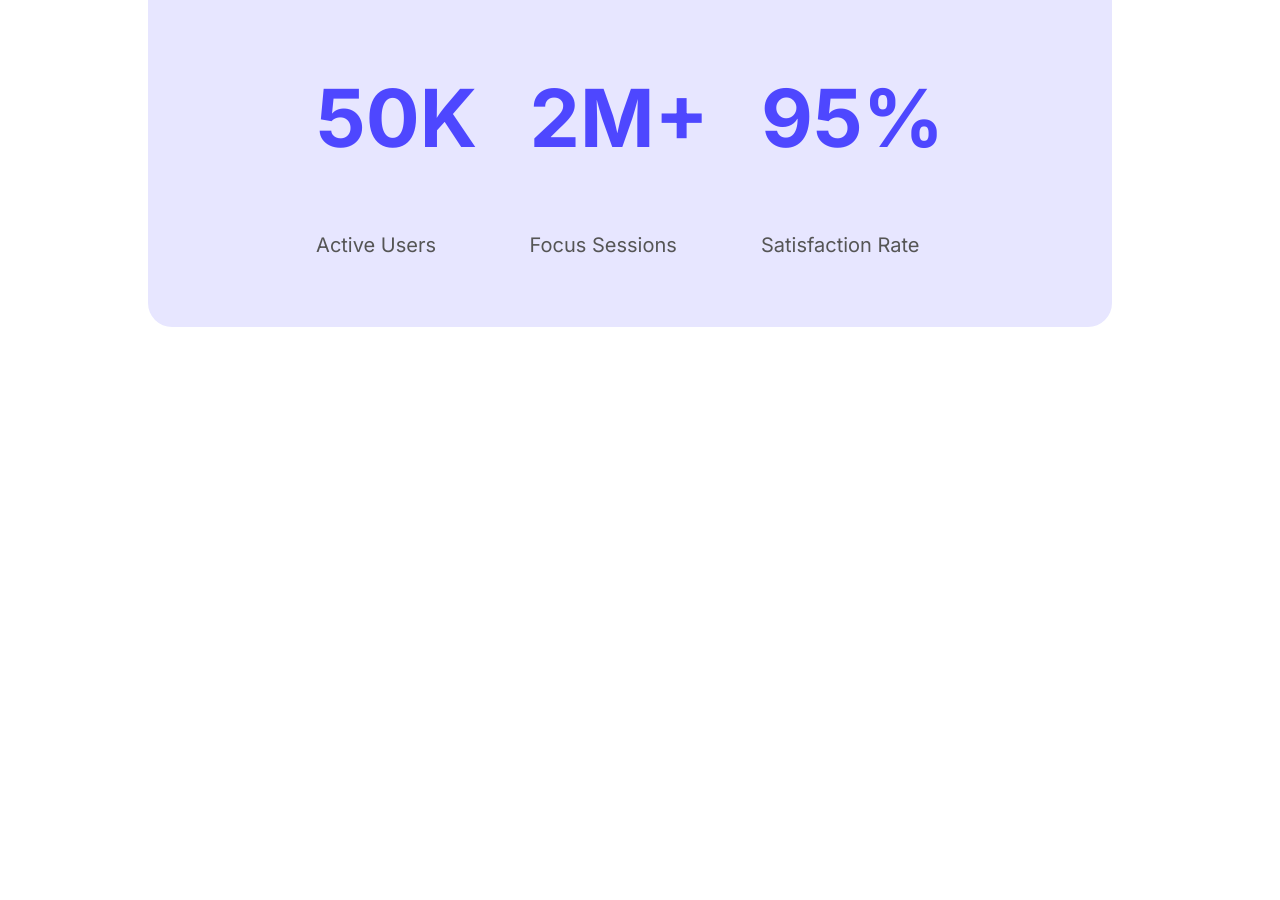
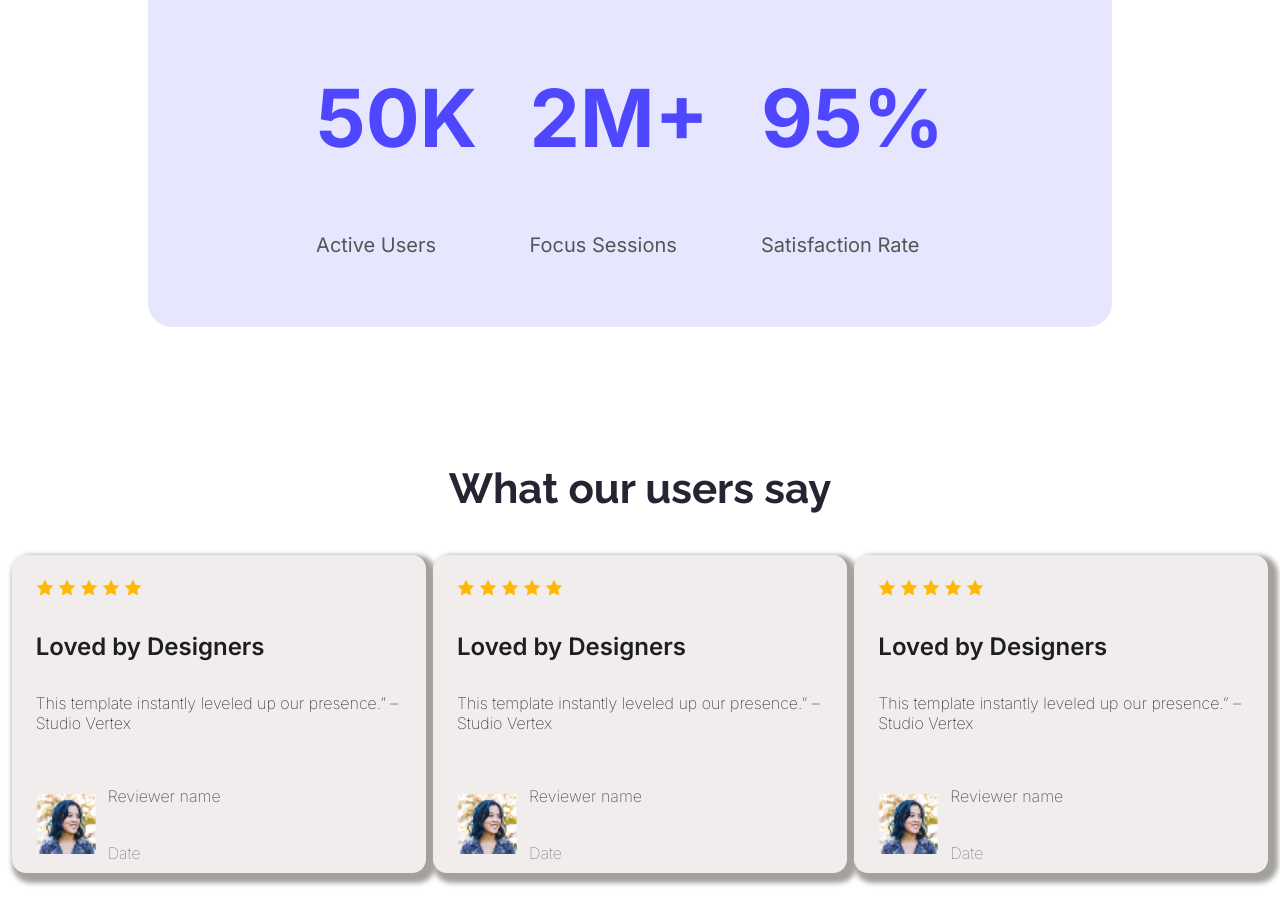
Before and after one commit to sadmanshams369/assignment-1, a plain HTML site: page my-first-assignment.html in a window 1280 px wide. Shown: the part 1487-2387 px from the top of the page. Before the commit the page ends 1951 px from the top, so only its background shows below. Drawn offline with Linux system fonts and the light colour scheme.

Commit message:
added user review part

```diff
--- a/Styles/styles.css
+++ b/Styles/styles.css
@@ -110,3 +110,51 @@ header{
     font-weight: 400;
     color: #555555;
 }
+/* review */
+.rev-title{
+    font-size: 42px;
+    font-weight: bold;
+    color: #252432;
+    text-align: center;
+}
+.rev-res{
+    font-size: 24px;
+    font-weight: 600;
+    color: #1E1E1E;
+}
+.rev-des{
+    font-size: 16px;
+    font-weight: 140;
+    color: #181818;
+}
+.info-contain{
+    display: flex;
+    align-items: center;
+    gap: 12px;
+}
+.cus-pic{
+    height: 60px;
+    width: 60px;
+}
+.info-name{
+    font-size: 16px;
+    color: #5e5d5d;
+    font-weight: 200;
+}
+.info-date{
+    font-size: 16px;
+    color: #797878;
+    font-weight: 140;
+}
+.rev-use{
+    height: 270px;
+    width: 366px;
+    border-radius: 14px;
+    background-color: #F2EDED;
+    padding: 24px 24px;
+    box-shadow: 5px 5px 5px 5px rgb(163, 161, 158);
+}
+.rev-contain{
+    display: flex;
+    justify-content: space-around;
+}
--- a/my-first-assignment.html
+++ b/my-first-assignment.html
@@ -66,6 +66,59 @@
                 </div>
             </div>
         </section>
+        <section class="review">
+            <h3 class="rev-title raleway">What our users say</h3>
+            <div class="rev-contain">
+                <div class="rev-use">
+                        <img class="str" src="Assets/icon-star.png" alt="">
+                        <img class="str" src="Assets/icon-star.png" alt="">
+                        <img class="str" src="Assets/icon-star.png" alt="">
+                        <img class="str" src="Assets/icon-star.png" alt="">
+                        <img class="str" src="Assets/icon-star.png" alt="">
+                    <h4 class="rev-res inter">Loved by Designers</h4>
+                    <p class="rev-des inter">This template instantly leveled up our presence.” – Studio Vertex</p>
+                    <div class="info-contain">
+                        <img class="cus-pic" src="Assets/avatar.png" alt="">
+                        <div class="info">
+                            <h6 class="info-name inter">Reviewer name</h6>
+                            <h6 class="info-date inter">Date</h6>
+                        </div>
+                    </div>
+                </div>
+                <div class="rev-use">
+                        <img class="str" src="Assets/icon-star.png" alt="">
+                        <img class="str" src="Assets/icon-star.png" alt="">
+                        <img class="str" src="Assets/icon-star.png" alt="">
+                        <img class="str" src="Assets/icon-star.png" alt="">
+                        <img class="str" src="Assets/icon-star.png" alt="">
+                    <h4 class="rev-res inter">Loved by Designers</h4>
+                    <p class="rev-des inter">This template instantly leveled up our presence.” – Studio Vertex</p>
+                    <div class="info-contain">
+                        <img class="cus-pic" src="Assets/avatar.png" alt="">
+                        <div class="info">
+                            <h6 class="info-name inter">Reviewer name</h6>
+                            <h6 class="info-date inter">Date</h6>
+                        </div>
+                    </div>
+                </div>
+                <div class="rev-use">
+                        <img class="str" src="Assets/icon-star.png" alt="">
+                        <img class="str" src="Assets/icon-star.png" alt="">
+                        <img class="str" src="Assets/icon-star.png" alt="">
+                        <img class="str" src="Assets/icon-star.png" alt="">
+                        <img class="str" src="Assets/icon-star.png" alt="">
+                    <h4 class="rev-res inter">Loved by Designers</h4>
+                    <p class="rev-des inter">This template instantly leveled up our presence.” – Studio Vertex</p>
+                    <div class="info-contain">
+                        <img class="cus-pic" src="Assets/avatar.png" alt="">
+                        <div class="info">
+                            <h6 class="info-name inter">Reviewer name</h6>
+                            <h6 class="info-date inter">Date</h6>
+                        </div>
+                    </div>
+                </div>
+            </div>
+        </section>
     </main>
     <footer>
 
```
